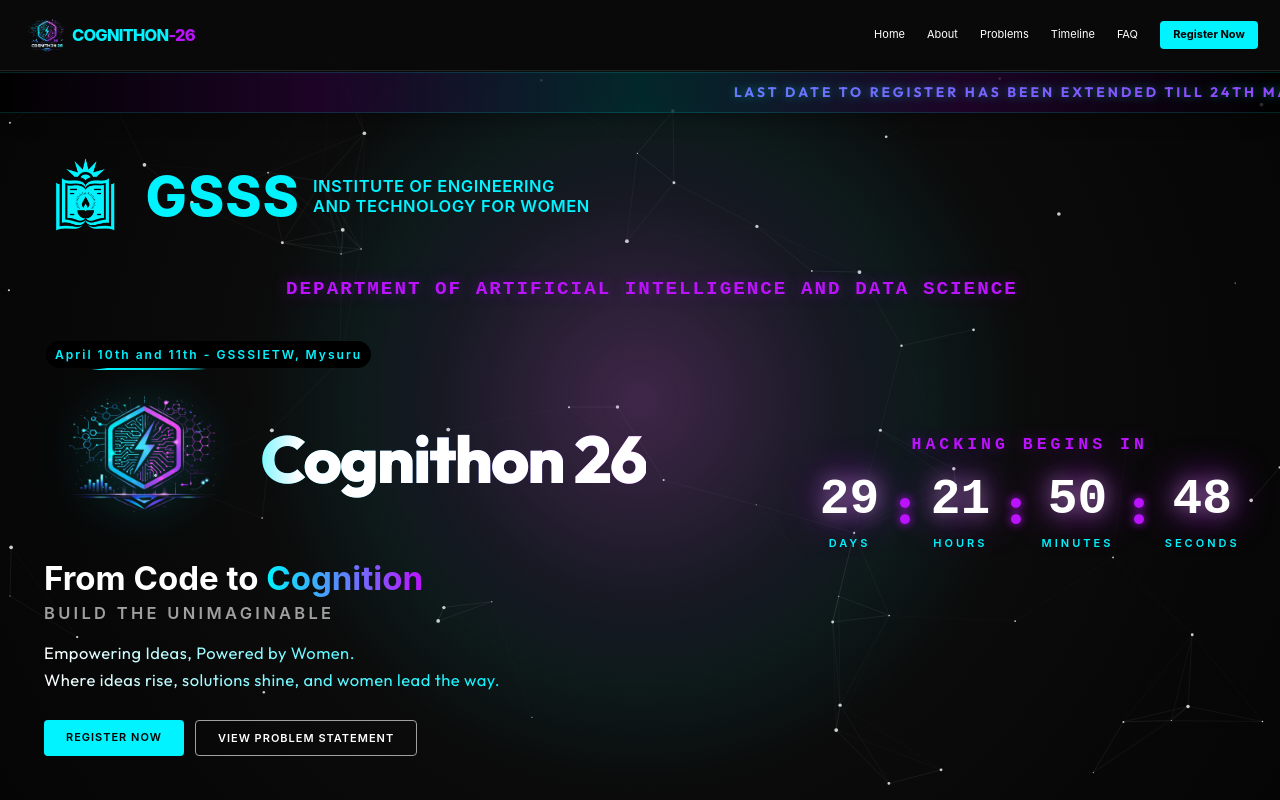
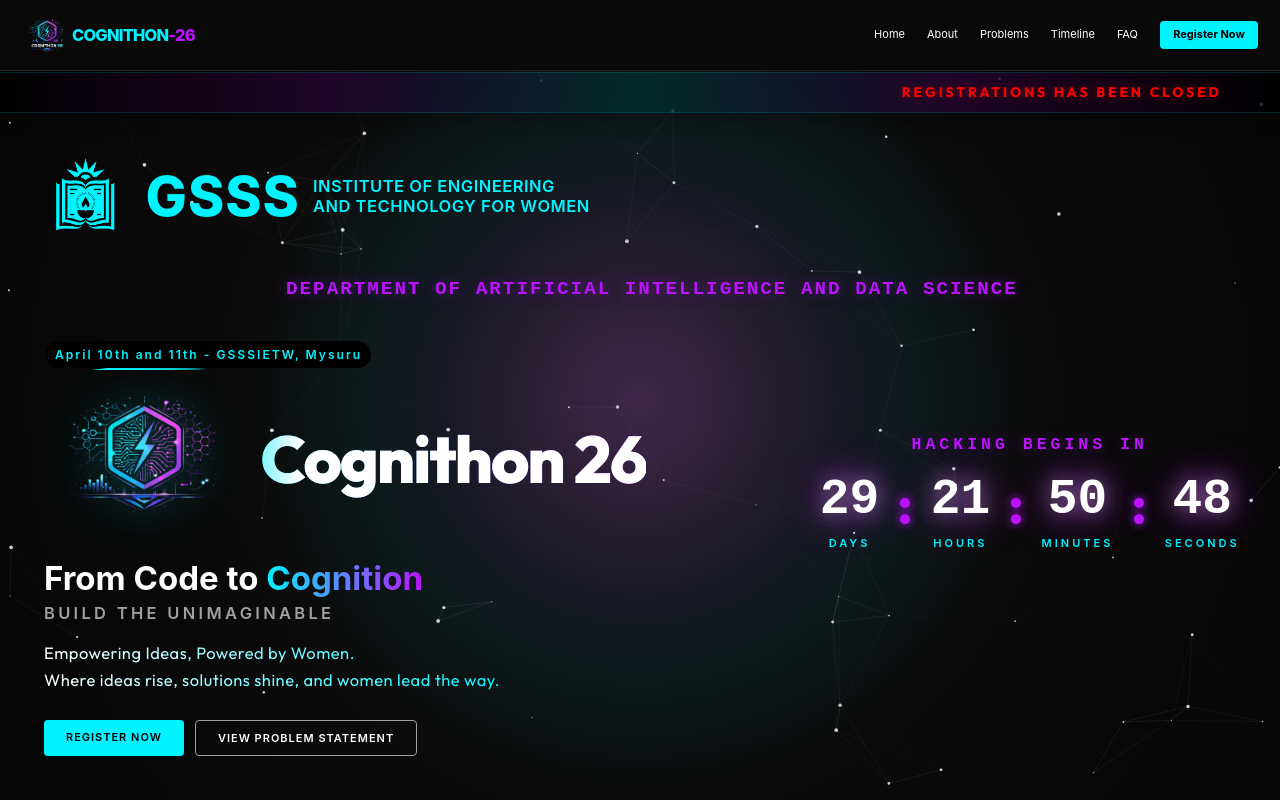
Before and after one commit to chandanaputtaswamy/Cognithon-26, a React (Vite) app: page / in a window 1280 px wide. Shown: the top 800 px of the page. Built offline with nearby package versions, Linux system fonts and the light colour scheme.

Commit message:
update marquee text color to red and update schedule phase 2 date

```diff
--- a/src/components/Hero.tsx
+++ b/src/components/Hero.tsx
@@ -15,7 +15,7 @@
         <section className="hero-container">
             <div className="hero-marquee-wrapper">
                 <div className="hero-marquee-text">
-                    LAST DATE TO REGISTER HAS BEEN EXTENDED TILL 24TH MARCH 2026 (THE SHORTLISTING PROCESS IS ONGOING) &nbsp;&nbsp;&nbsp;&nbsp;&nbsp;&nbsp;
+                    REGISTRATIONS HAS BEEN CLOSED &nbsp;&nbsp;&nbsp;&nbsp;&nbsp;&nbsp;
                 </div>
             </div>
 
--- a/src/components/ScheduleRoadmap.tsx
+++ b/src/components/ScheduleRoadmap.tsx
@@ -33,7 +33,7 @@
     {
         time: "Phase 2",
         title: "Registration Closes",
-        description: "24-03-2026, Friday",
+        description: "24-03-2026, Tuesday",
         icon: <FaRegCalendarTimes />,
         x: 32.5,
         y: 65 // Valley
--- a/src/styles/Hero.css
+++ b/src/styles/Hero.css
@@ -103,12 +103,8 @@
     font-weight: 700;
     text-transform: uppercase;
     letter-spacing: 3px;
-    background: linear-gradient(90deg, var(--color-primary), var(--color-secondary), var(--color-primary));
-    background-size: 200% auto;
-    color: transparent;
-    -webkit-background-clip: text;
-    background-clip: text;
-    filter: drop-shadow(0 0 5px rgba(0, 243, 255, 0.4));
+    color: #ff0000;
+    filter: drop-shadow(0 0 5px rgba(255, 0, 0, 0.4));
 }
 
 @keyframes marquee {
```
